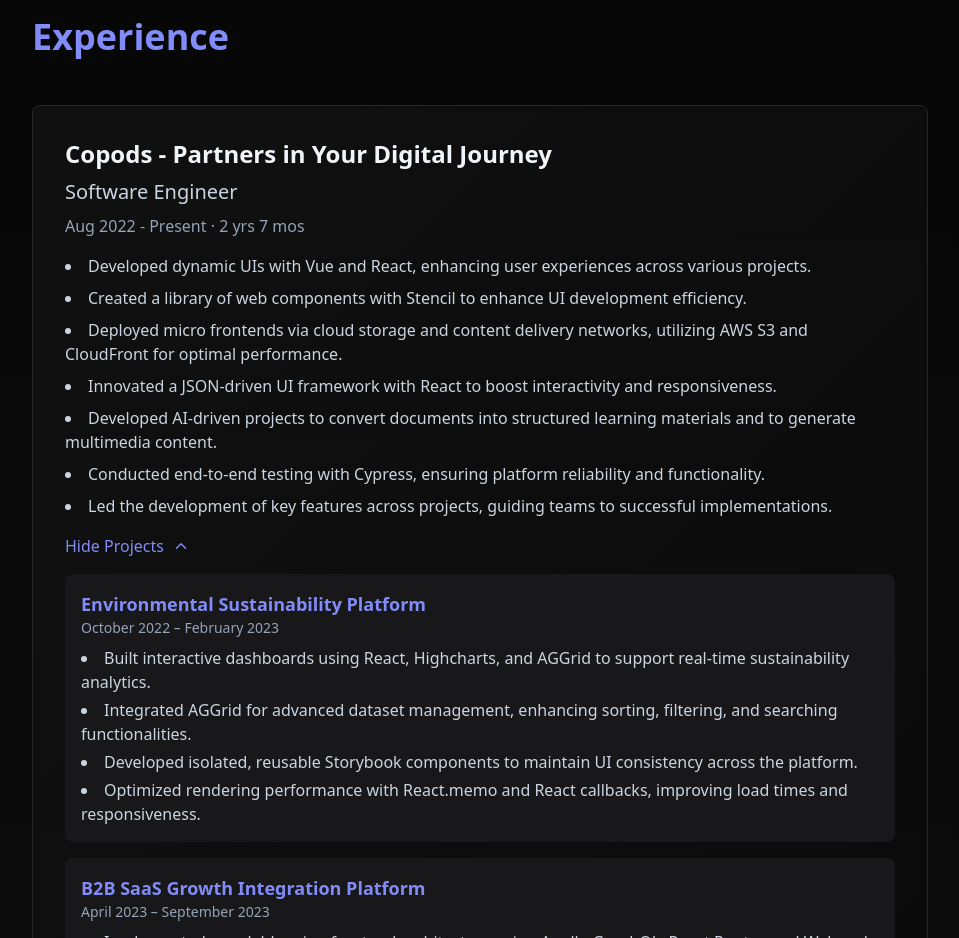
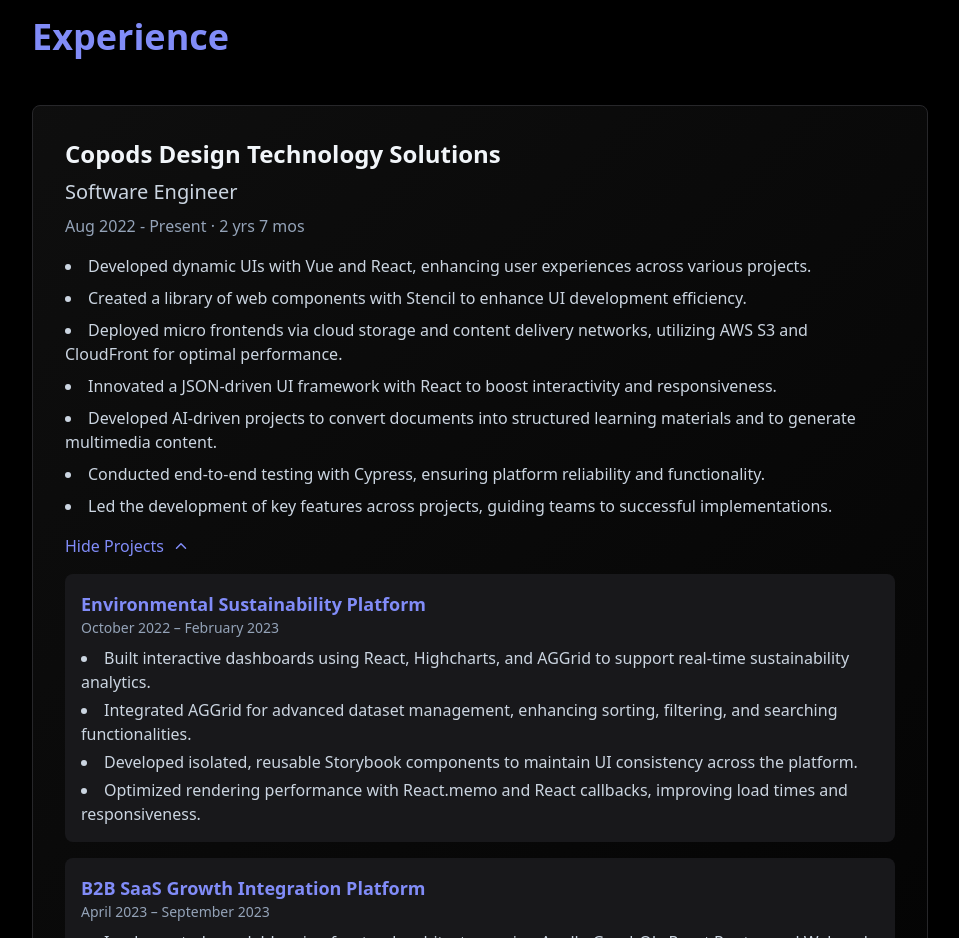
Before and after one commit to b0llu/portfolio-v2, a React (Vite) app: page / in a window 1280 px wide. Shown: the part 1300-2238 px from the top of the page, without its empty margins (160-1119 px from the left). Built offline with nearby package versions, Linux system fonts and the light colour scheme.

Commit message:
update company name and adjust color scheme in App component

```diff
--- a/src/App.tsx
+++ b/src/App.tsx
@@ -15,7 +15,7 @@
 
   const experiences = [
     {
-  "company": "Copods - Partners in Your Digital Journey",
+  "company": "Copods Design Technology Solutions",
   "role": "Software Engineer",
   "period": "Aug 2022 - Present · 2 yrs 7 mos",
   "location": "Pune, Maharashtra, India",
@@ -78,7 +78,7 @@
   ];
 
   return (
-    <div className="min-h-screen bg-dark-gradient text-slate-100">
+    <div className="min-h-screen bg-dark text-slate-100">
 
       {/* Main content container */}
       <div>
@@ -93,7 +93,7 @@
           className="min-h-screen flex flex-col items-center justify-center relative overflow-hidden"
         >
           <div className="max-w-4xl mx-auto px-4 text-center z-10">
-            <motion.h1 className="text-6xl font-bold mb-6 text-indigo-400" variants={fadeInUp}>
+            <motion.h1 className="text-6xl font-bold mb-6 text-[#818CF8]" variants={fadeInUp}>
               Dhruv Samant
             </motion.h1>
             <motion.p className="text-2xl text-slate-300 mb-8" variants={fadeInUp}>
@@ -120,7 +120,7 @@
           className="py-20 px-4"
         >
           <div className="max-w-4xl mx-auto">
-            <h2 className="text-4xl font-bold mb-8 text-indigo-400">About Me</h2>
+            <h2 className="text-4xl font-bold mb-8 text-[#818CF8]">About Me</h2>
             <p className="text-lg text-slate-300 leading-relaxed">
               I am a Software Engineer with nearly 3 years of experience specializing in full-stack development. My expertise lies in building scalable and high-performance web applications using React, Vue, and Node.js, with a strong focus on frontend architecture, microfrontends, and performance optimization. I have worked on projects spanning SaaS platforms, AI-driven solutions, and enterprise applications, implementing GraphQL, WebSockets, and cloud deployments to enhance user experiences. Passionate about clean code, reusable component design, and innovative problem-solving, I continuously seek to optimize workflows and push the boundaries of web development.
             </p>
@@ -138,7 +138,7 @@
           className="py-20 px-4"
         >
           <div className="max-w-4xl mx-auto">
-            <h2 className="text-4xl font-bold mb-12 text-indigo-400">Experience</h2>
+            <h2 className="text-4xl font-bold mb-12 text-[#818CF8]">Experience</h2>
             <div className="space-y-12">
               {experiences.map((exp, index) => (
                 <ExperienceCard key={index} experience={exp} />
@@ -157,7 +157,7 @@
           className="py-20 px-4"
         >
           <div className="max-w-4xl mx-auto text-center">
-            <h2 className="text-4xl font-bold mb-8 text-indigo-400">Get In Touch</h2>
+            <h2 className="text-4xl font-bold mb-8 text-[#818CF8]">Get In Touch</h2>
             <p className="text-lg text-slate-300 mb-8">
               I'm always open to discussing new projects, creative ideas, or opportunities to collaborate.
             </p>
@@ -181,7 +181,7 @@
       href={href}
       target="_blank"
       rel="noopener noreferrer"
-      className="text-slate-400 hover:text-indigo-400 transition-colors"
+      className="text-slate-400 hover:text-[#818CF8] transition-colors"
       whileHover={{ scale: 1.1 }}
       whileTap={{ scale: 0.95 }}
     >
@@ -208,7 +208,7 @@
 
   return (
     <motion.div
-      className="bg-card-gradient backdrop-blur-sm rounded-lg p-8 border border-zinc-800 hover:border-indigo-400/30 transition-colors"
+      className="bg-card-gradient backdrop-blur-sm rounded-lg p-8 border border-zinc-800 hover:border-[#818CF8]/30 transition-colors"
     >
       <h3 className="text-2xl font-bold mb-2 text-slate-100">{experience.company}</h3>
       <p className="text-xl text-slate-300 mb-2">{experience.role}</p>
@@ -221,7 +221,7 @@
       {experience.projects && (
         <button
           onClick={() => setExpanded(!expanded)}
-          className="mt-4 flex items-center text-indigo-400 hover:text-indigo-300 transition"
+          className="mt-4 flex items-center text-[#818CF8] hover:text-indigo-300 transition"
         >
           {expanded ? "Hide Projects" : "Show Projects"}
           {expanded ? <ChevronUp className="ml-2" size={18} /> : <ChevronDown className="ml-2" size={18} />}
@@ -231,7 +231,7 @@
         <div className="mt-4 space-y-4">
           {experience.projects?.map((project: { name: string; period: string; highlights: string[] }, index: number) => (
             <div key={index} className="p-4 bg-zinc-900 rounded-lg">
-              <h4 className="text-lg font-semibold text-indigo-400">{project.name}</h4>
+              <h4 className="text-lg font-semibold text-[#818CF8]">{project.name}</h4>
               <p className="text-sm text-slate-400">{project.period}</p>
               <ul className="list-disc list-inside text-slate-300 mt-2 space-y-1">
                 {project.highlights.map((highlight: string, i: number) => (
```
